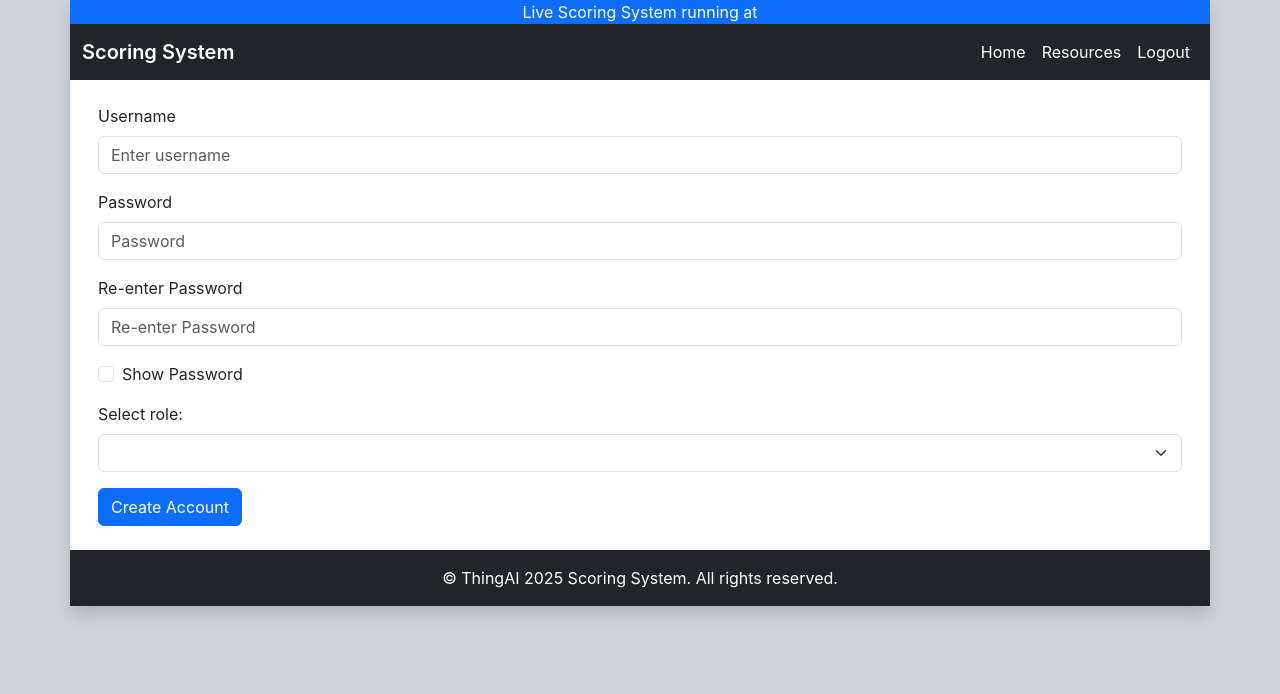
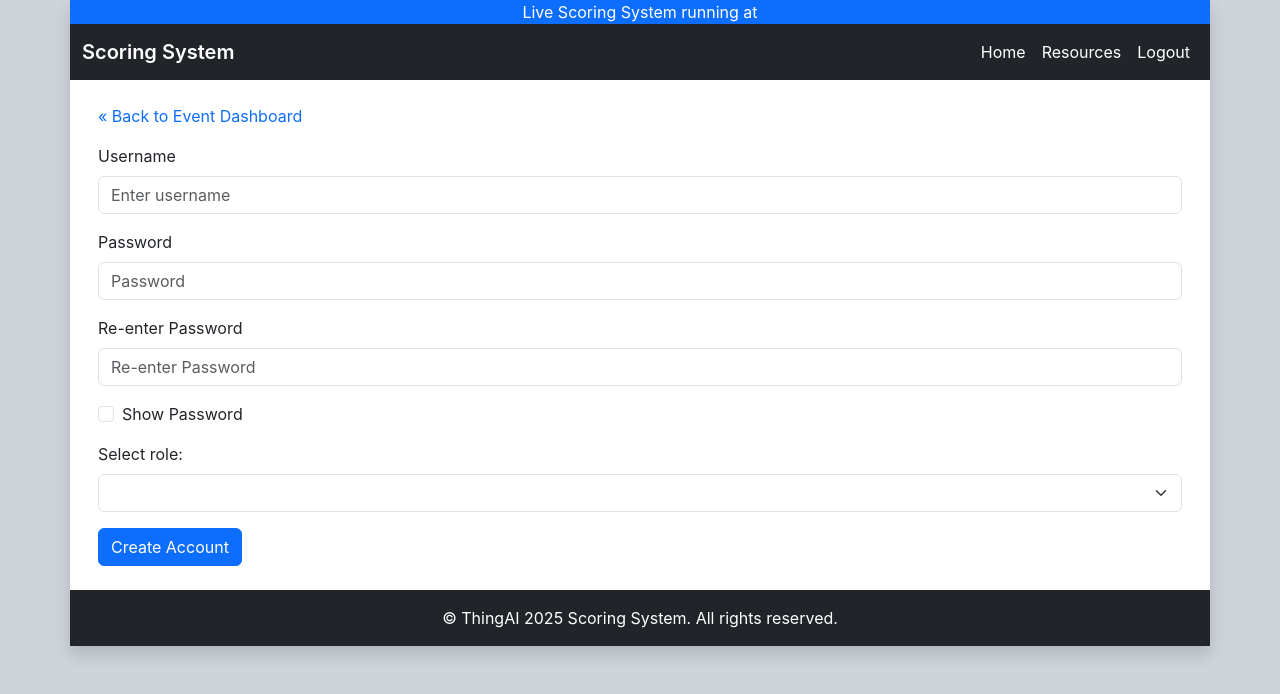
Before and after one commit to lgthevinh/scoring-system, an Angular app in the folder webui/: page /event-dashboard/create-account in a window 1280 px wide. Shown: the top 694 px of the page. Built offline with nearby package versions, Linux system fonts and the light colour scheme; no server answers; sample sign-in values are in the browser's storage.

Commit message:
feat: add navigation links to return to Event Dashboard and Main Dashboard

```diff
--- a/webui/src/app/features/event-dashboard/create-account/create-account.html
+++ b/webui/src/app/features/event-dashboard/create-account/create-account.html
@@ -1,5 +1,7 @@
 <div class="container my-4">
-  <form [formGroup]="createAccountForm" (ngSubmit)="onSubmit()">
+  <a class="text-decoration-none" href="/event-dashboard">« Back to Event Dashboard</a>
+
+  <form class="mt-3" [formGroup]="createAccountForm" (ngSubmit)="onSubmit()">
     <div class="mb-3">
       <label for="username" class="form-label">Username</label>
       <input type="text" class="form-control" id="username" placeholder="Enter username" formControlName="username">
--- a/webui/src/app/features/event-dashboard/event-dashboard.html
+++ b/webui/src/app/features/event-dashboard/event-dashboard.html
@@ -1,4 +1,7 @@
 <div class="container mt-4">
+  <a class="text-decoration-none" href="/">« Back to Main Dashboard</a>
+
+  <div class="mt-3">
     <h3 class="fw-semibold">System configuration</h3>
     <ol>
       <li class="mt-3"><a class="p-0 m-0 text-decoration-none">Config Event Sync</a></li>
@@ -12,3 +15,5 @@
       <li class="mt-3"><a class="p-0 m-0 text-decoration-none" href="/event-dashboard/generate-schedule">Generate Match Schedule</a></li>
     </ol>
   </div>
+
+</div>
--- a/webui/src/app/features/event-dashboard/generate-schedule/generate-schedule.html
+++ b/webui/src/app/features/event-dashboard/generate-schedule/generate-schedule.html
@@ -1,5 +1,5 @@
 <div class="container my-4">
-  <a class="text-decoration-none" href="/">« Back to Dashboard</a>
+  <a class="text-decoration-none" href="/event-dashboard">« Back to Event Dashboard</a>
 
   <div class="d-flex align-items-center mt-3 flex-wrap gap-3">
     <div>
@@ -41,11 +41,7 @@
   </div>
 
   <div *ngFor="let block of breakBlocks; let i = index" class="border rounded p-3 mb-3">
-    <div class="d-flex justify-content-between">
-      <div class="h6 mb-0">{{ block.name || 'Break' }}</div>
-      <button class="btn btn-sm btn-secondary" (click)="removeBreakBlock(i)">Remove</button>
-    </div>
-    <div class="row g-3 mt-1">
+    <div class="row g-3">
       <div class="col-md-4">
         <label class="form-label">Label</label>
         <input type="text" class="form-control" [(ngModel)]="block.name" placeholder="Lunch Break">
@@ -54,10 +50,13 @@
         <label class="form-label">Start</label>
         <input type="datetime-local" class="form-control" [(ngModel)]="block.startTimeLocal">
       </div>
-      <div class="col-md-3">
+      <div class="col-md-4">
         <label class="form-label">Duration (minutes)</label>
         <input type="number" class="form-control" [(ngModel)]="block.durationMinutes" min="1">
       </div>
+    </div>
+    <div class="mt-3 d-flex justify-content-between">
+      <button class="btn btn-sm btn-secondary" (click)="removeBreakBlock(i)">Remove</button>
     </div>
   </div>
 
--- a/webui/src/app/features/event-dashboard/manage-team/manage-team.html
+++ b/webui/src/app/features/event-dashboard/manage-team/manage-team.html
@@ -1,5 +1,7 @@
-<div class="container mt-3">
-  <div class="card">
+<div class="container mt-4">
+  <a class="text-decoration-none" href="/event-dashboard">« Back to Event Dashboard</a>
+
+  <div class="card mt-3">
     <div class="card-header d-flex justify-content-between align-items-center">
       <ul class="nav nav-tabs card-header-tabs">
         <li class="nav-item">
--- a/webui/src/app/features/schedule/schedule.html
+++ b/webui/src/app/features/schedule/schedule.html
@@ -1,3 +1,7 @@
+<div class="my-4">
+  <a class="text-decoration-none" href="/">« Back to Main Dashboard</a>
+</div>
+
 <div [class.condensed]="condensed" class="print-area">
   <div class="header-row">
     <label>
```
Lines whose indentation alone changed are shown as unchanged.
